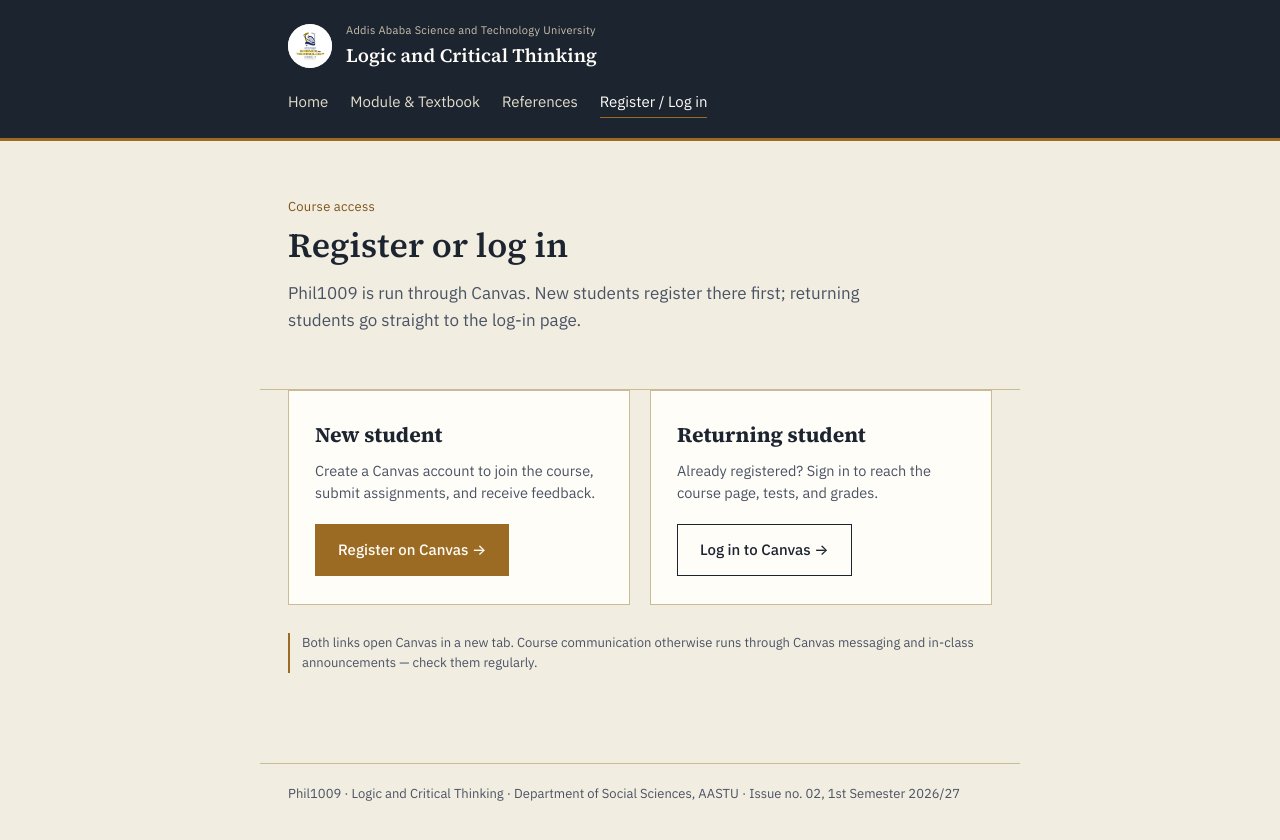
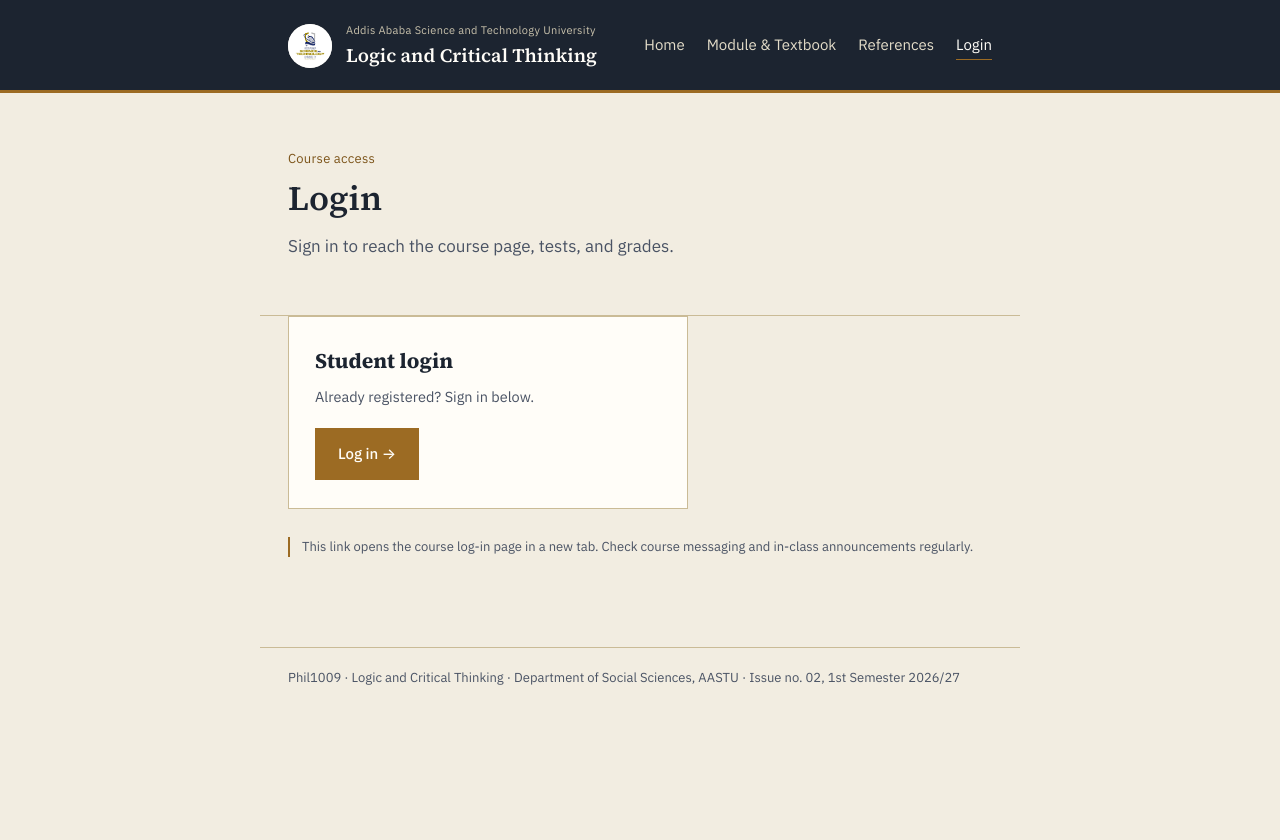
Before and after one commit to mozhassen/phil1009, a plain HTML site: page account.html in a window 1280 px wide. After the commit the page ends 800 px from the top, so only its background shows below. Drawn offline with Linux system fonts and the light colour scheme.

Commit message:
update project login

```diff
--- a/account.html
+++ b/account.html
@@ -3,7 +3,7 @@
 <head>
 <meta charset="UTF-8">
 <meta name="viewport" content="width=device-width, initial-scale=1.0">
-<title>Register / Log in — Phil1009</title>
+<title>Login — Phil1009</title>
 <link rel="stylesheet" href="style.css">
 </head>
 <body>
@@ -21,7 +21,7 @@
       <a href="index.html">Home</a>
       <a href="module.html">Module &amp; Textbook</a>
       <a href="references.html">References</a>
-      <a href="account.html" class="current">Register / Log in</a>
+      <a href="account.html" class="current">Login</a>
     </nav>
   </div>
 </header>
@@ -29,24 +29,17 @@
 <main>
   <section class="hero wrap" style="padding-bottom: 30px;">
     <p class="code">Course access</p>
-    <h1 style="font-size: 34px;">Register or log in</h1>
-    <p class="lede">Phil1009 is run through Canvas. New students register there first; returning students go straight to the log-in page.</p>
+    <h1 style="font-size: 34px;">Login</h1>
+    <p class="lede">Sign in to reach the course page, tests, and grades.</p>
   </section>
 
   <section class="wrap" style="padding-bottom: 60px;">
-    <div class="account-grid">
-      <div class="account-card">
-        <h2>New student</h2>
-        <p>Create a Canvas account to join the course, submit assignments, and receive feedback.</p>
-        <a class="btn btn-gold" href="https://canvas.instructure.com/login/canvas/register/student" target="_blank" rel="noopener">Register on Canvas →</a>
-      </div>
-      <div class="account-card">
-        <h2>Returning student</h2>
-        <p>Already registered? Sign in to reach the course page, tests, and grades.</p>
-        <a class="btn btn-outline" href="https://canvas.instructure.com/login/canvas" target="_blank" rel="noopener">Log in to Canvas →</a>
-      </div>
+    <div class="account-card" style="max-width: 400px;">
+      <h2>Student login</h2>
+      <p>Already registered? Sign in below.</p>
+      <a class="btn btn-gold" href="https://phil1009.gnomio.com/login/index.php" target="_blank" rel="noopener">Log in →</a>
     </div>
-    <p class="note" style="margin-top: 28px;">Both links open Canvas in a new tab. Course communication otherwise runs through Canvas messaging and in-class announcements — check them regularly.</p>
+    <p class="note" style="margin-top: 28px;">This link opens the course log-in page in a new tab. Check course messaging and in-class announcements regularly.</p>
   </section>
 </main>
 
```
Also changed, not shown: index.html (+1 -1 lines), module.html (+1 -1 lines), references.html (+1 -1 lines).
